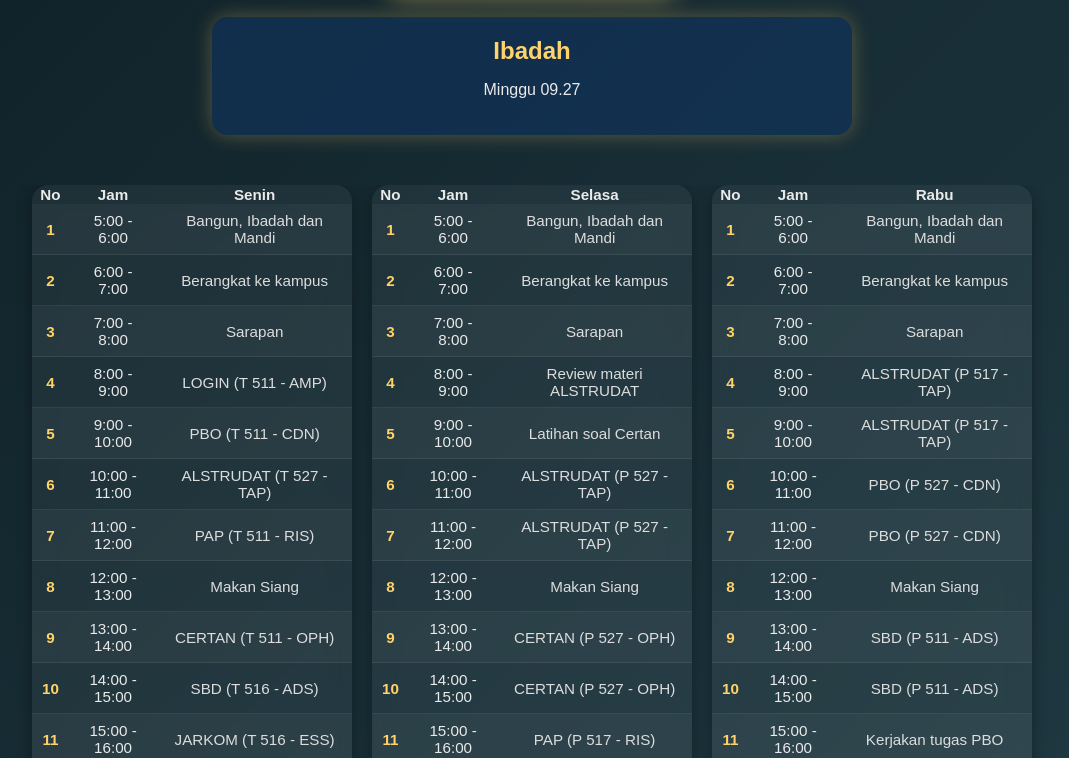
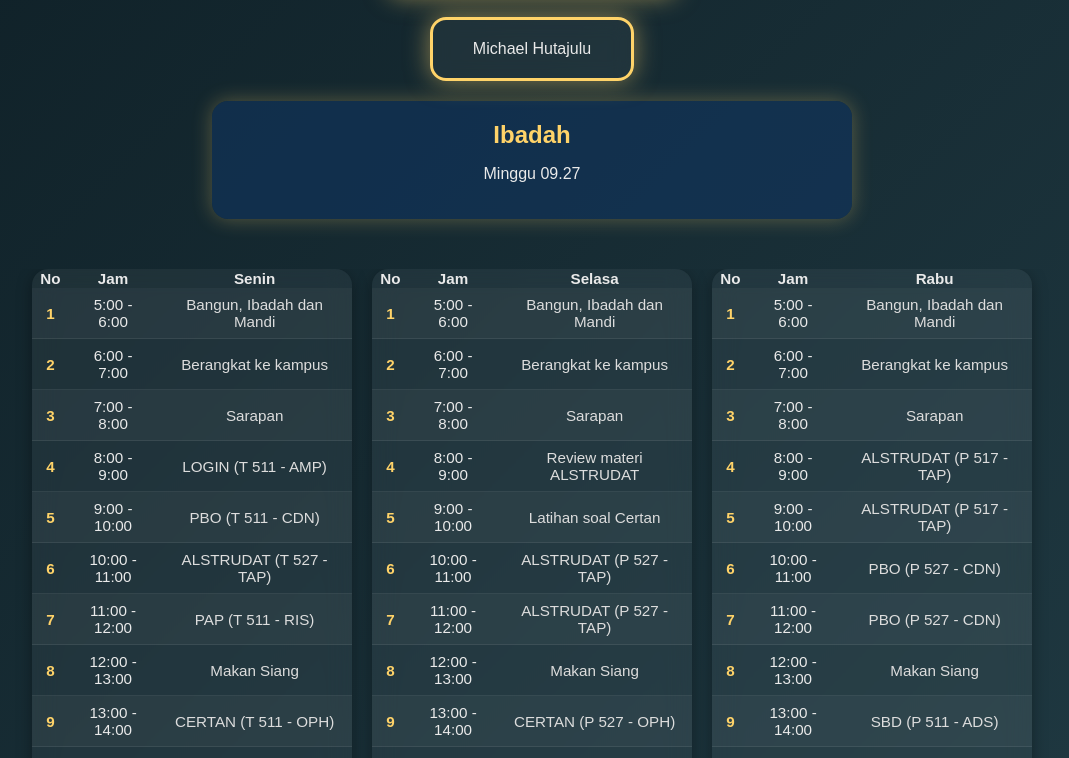
Before and after one commit to michaelhutajulu/Jadwal-Kuliah, a plain HTML site: page index.html in a window 1280 px wide. Shown: the part 120-878 px from the top of the page, without its empty margins (108-1177 px from the left). Drawn offline with Linux system fonts and the light colour scheme.

Commit message:
update nama

```diff
--- a/index.html
+++ b/index.html
@@ -10,6 +10,10 @@
   <!-- Jam Digital -->
   <div class="clock">
     <span id="digital-clock">00:00:00</span>
+  </div>
+
+  <div class="clock">
+    <span id="">Michael Hutajulu</span>
   </div>
 
   <!-- Card Kegiatan Aktif -->
```
